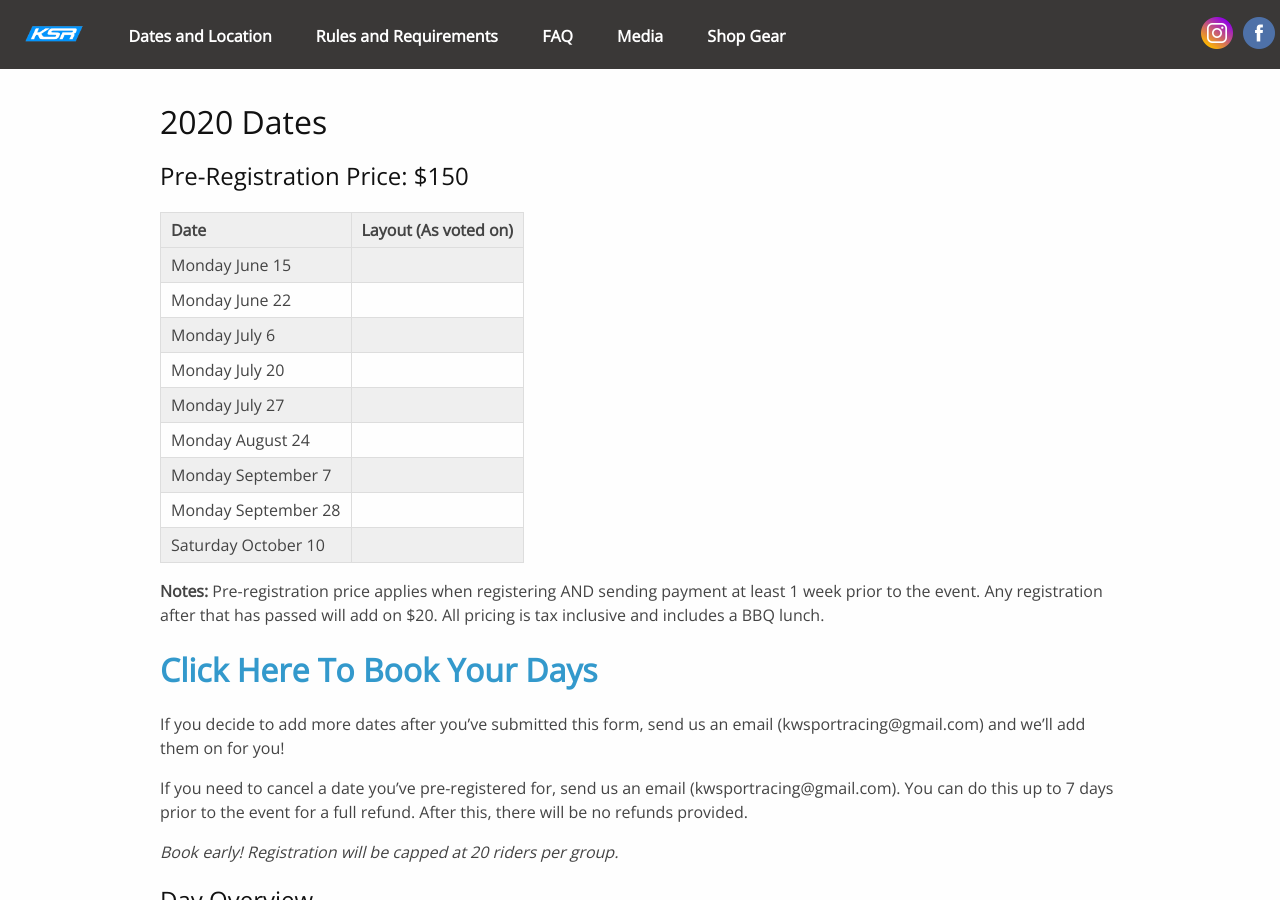
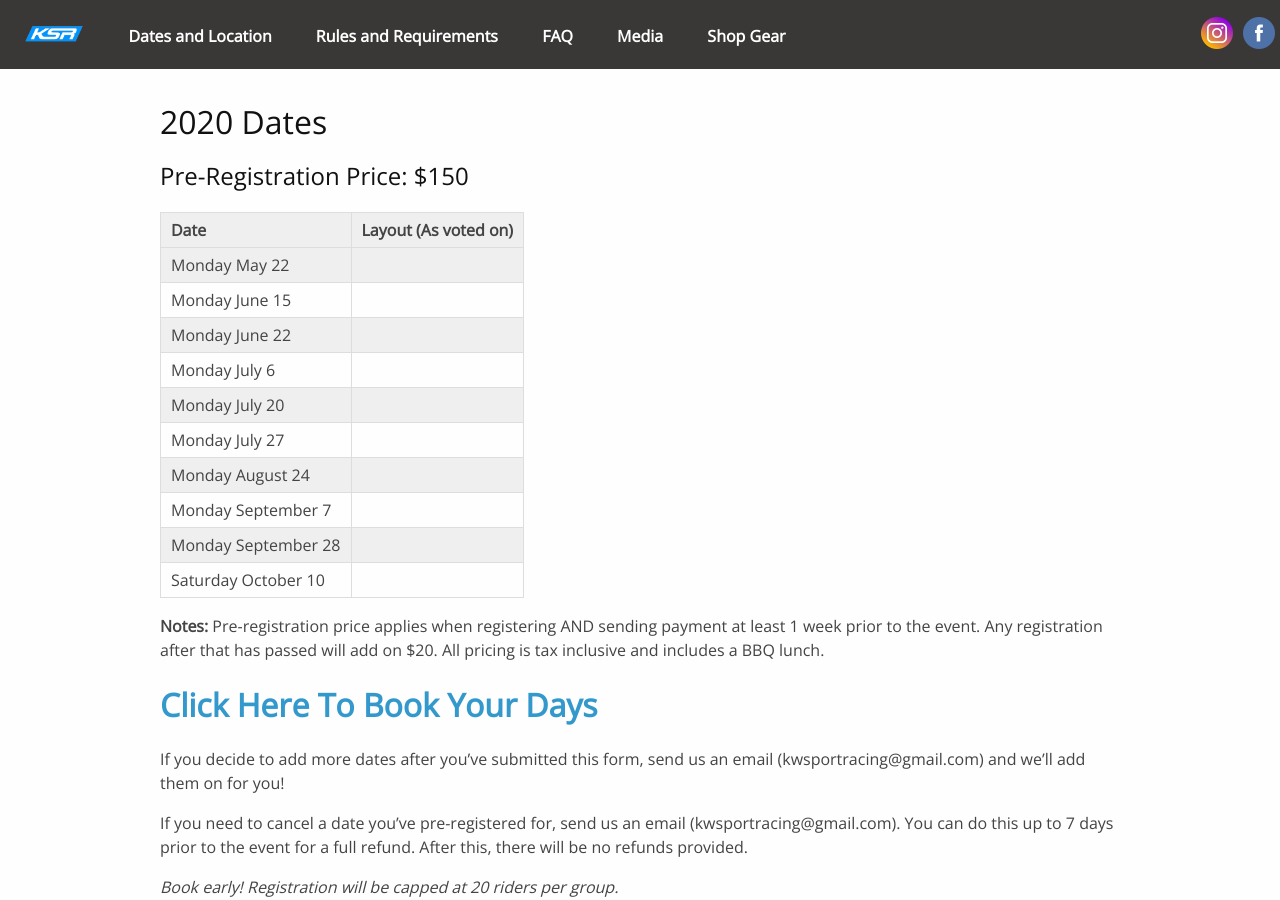
Before and after one commit to kwsportracing/site, a Jekyll site: the page built from docs/dates.md, in a window 1280 px wide and 900 px high. Built offline with Jekyll 4.4.1, drawn with Linux system fonts in a browser that asks for light colours; nearby versions of some CDN libraries.

Commit message:
Update to include May 22 Track Day

```diff
--- a/docs/dates.md
+++ b/docs/dates.md
@@ -10,6 +10,7 @@ permalink: /dates/
 
 | Date                | Layout (As voted on) |
 |---------------------|----------------------|
+| Monday May 22       |                      |
 | Monday June 15      |                      |
 | Monday June 22      |                      |
 | Monday July 6       |                      |
```
